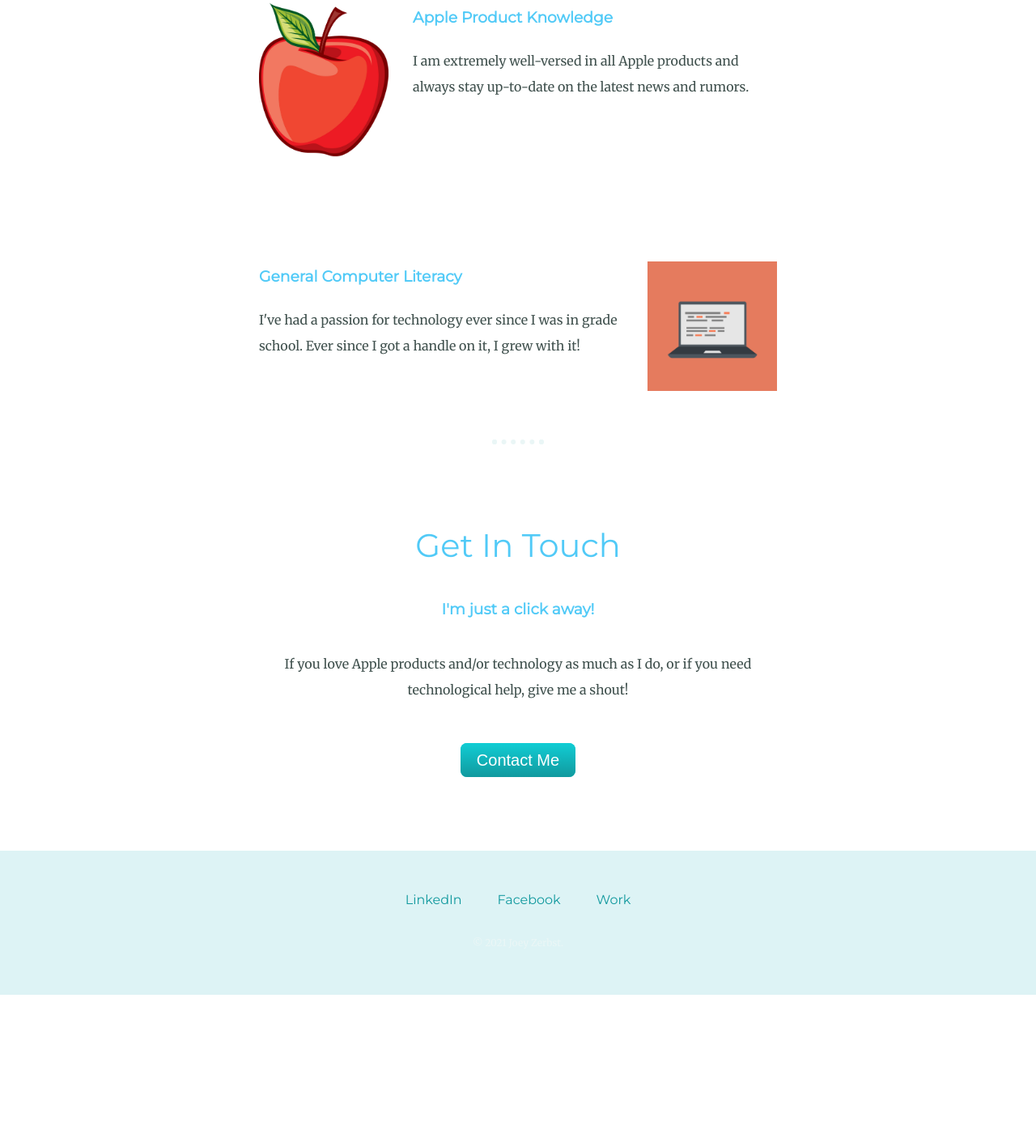
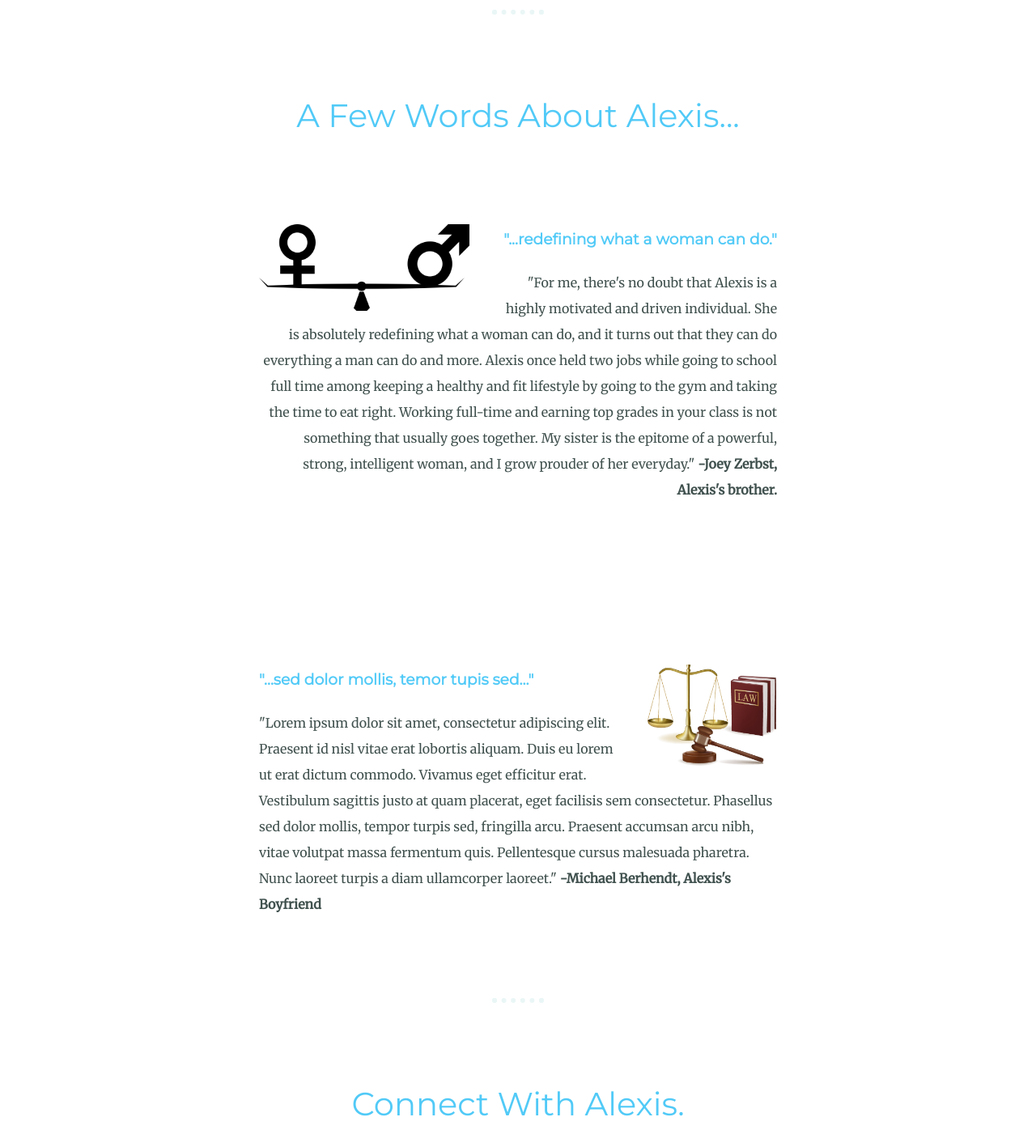
Before and after one commit to jzerbst/azerbst, a plain HTML site: page index.html in a window 1280 px wide. Shown: the part 1317-2718 px from the top of the page at 81% size. Before the commit the page ends 2546 px from the top, so only its background shows below. Drawn offline with Linux system fonts and the light colour scheme.

Commit message:
Add files via upload

```diff
--- a/CSS/styles.css
+++ b/CSS/styles.css
@@ -6,7 +6,7 @@
 }
 
 h1 {
-    margin-top: 0;
+    margin-top: 30px;
     margin-right: auto;
     margin-bottom: 0;
     margin-left: auto;
@@ -39,7 +39,7 @@
 }
 
 a:hover {
-    color: #EAF6F6;
+    color: purple;
 }
 
 .boxTop {
@@ -53,13 +53,14 @@
     border: solid 10px;
 }
 
-.red-apple-vector {
-    width: 25%;
+.equality {
     float: left;
     margin-right: 30px;
+    width: 16.25rem;
+    height: 6.67rem;
 }
 
-.computer {
+.books {
     width: 25%;
     float: right;
     margin-left: 30px;
@@ -75,7 +76,7 @@
     line-height: 2;
 }
 
-.comp-lit {
+.law-stuff {
     margin-top: 200px;
 }
 
@@ -122,7 +123,6 @@
 }
 
 .copyright {
-    color: #EAF6F6;
     font-size: 0.75rem;
     padding-top: 20px;
     padding-bottom: 20px;
@@ -180,3 +180,7 @@
 .profile {
     position: relative;
 }
+
+.joey {
+    text-align: right;
+}
--- a/index.html
+++ b/index.html
@@ -10,6 +10,12 @@
 
     <body>
         <div class="boxTop">
+            <nav>
+              <a href="index.html">About Alexis</a>
+              <a href="skills.html">Skills</a>
+              <a href="work-experience.html">Work Experience</a>
+              <a href="education.html">Education</a>
+            </nav>
             <h1>I'm Alexis.</h1>
             <img class="profile-pic" src="Images/alexis.png" alt="Alexis Zerbst">
             <h2 class="what-am-i">an aspiring lawyer.</h2>
@@ -20,40 +26,60 @@
               <h2>Bio.</h2>
               <p class="intro">
                 Alexis is a bright young woman who graduated from the University of Michigan in 2021
-                and is currently a student at Wayne State University attending law school.
+                and is currently a student at Wayne State University attending law school. She first wanted
+                to become a lawyer after attaining a law clerk position in a good friend's law office. Alexis
+                comes from an extremely eccentric family including two brothers and a set of wonderful parents
+                who support her in all her endeavors. She's won several awards for her achievements and continues
+                to earn high marks in all of her studies.
               </p>
               <img class="wayne-seal" src="Images/wayne-seal.png" alt="Seal of Wayne State University">
             </div>
             <hr>
             <div class="skills">
-              <h2>My Skills.</h2>
+              <h2>A Few Words About Alexis...</h2>
               <div class="skill-row">
-                <img class="red-apple-vector" src="Images/red-apple-vector.png" alt="red-apple-vector">
-                <h3>Apple Product Knowledge</h3>
-                <p>I am extremely well-versed in all Apple products and always stay up-to-date on the latest news and rumors.</p>
+                <img class="equality" src="Images/equality.png" alt="equal-scales">
+                  <div class="joey">
+                    <h3>"...redefining what a woman can do."</h3>
+                    <p>
+                      "For me, there's no doubt that Alexis is a highly motivated and driven individual. She is absolutely
+                      redefining what a woman can do, and it turns out that they can do everything a man can do and more.
+                      Alexis once held two jobs while going to school full time among keeping a healthy and fit lifestyle
+                      by going to the gym and taking the time to eat right. Working full-time and earning top grades in your class
+                      is not something that usually goes together. My sister is the epitome of a powerful, strong, intelligent woman,
+                      and I grow prouder of her everyday." <strong>-Joey Zerbst, Alexis's brother.</strong>
+                    </p>
+                  </div>
               </div>
               <div class="skill-row">
-                <div class="comp-lit">
-                  <img class="computer" src="Images/computer.png" alt="computer">
-                  <h3>General Computer Literacy</h3>
-                  <p>I've had a passion for technology ever since I was in grade school. Ever since I got a handle on it, I grew with it!</p>
+                <div class="law-stuff">
+                  <img class="books" src="Images/law-stuff.jpeg" alt="law-books">
+                  <div class="michael">
+                    <h3>"...sed dolor mollis, temor tupis sed..."</h3>
+                    <p>
+                      "Lorem ipsum dolor sit amet, consectetur adipiscing elit. Praesent id nisl vitae erat lobortis aliquam.
+                      Duis eu lorem ut erat dictum commodo. Vivamus eget efficitur erat. Vestibulum sagittis justo at quam placerat,
+                      eget facilisis sem consectetur. Phasellus sed dolor mollis, tempor turpis sed, fringilla arcu. Praesent accumsan
+                      arcu nibh, vitae volutpat massa fermentum quis. Pellentesque cursus malesuada pharetra. Nunc laoreet turpis a
+                      diam ullamcorper laoreet." <strong>-Michael Berhendt, Alexis's Boyfriend</strong>
+                    </p>
+                  </div>
                 </div>
               </div>
             </div>
             <hr>
             <div class="contact-me">
-              <h2>Get In Touch</h2>
-              <h3>I'm just a click away!</h3>
-              <p class="contact-message">If you love Apple products and/or technology as much as I do, or if you need technological help, give me a shout!</p>
-              <a class="btn" href="mailto:joezerbst@icloud.com">Contact Me</a>
+              <h2>Connect With Alexis.</h2>
+              <h3>Email and social media</h3>
+              <p class="contact-message">If you know Alexis and would like to connect with her, feel free to send her an email!</p>
+              <a class="btn" href="mailto:azerbst29@gmail.com">Send An Email</a>
             </div>
           </div>
 
 
           <div class="bottom-container">
             <a class="footer-link" href="https://www.linkedin.com/in/joseph-zerbst-419b201b9/">LinkedIn</a>
-            <a class="footer-link" href="https://www.facebook.com/profile.php?id=100006168438617">Facebook</a>
-            <a class="footer-link" href="https://www.microcenter.com">Work</a>
+            <a class="footer-link" href="https://www.facebook.com/alexis.zerbst">Facebook</a>
             <p class="copyright">© 2021 Joey Zerbst.</p>
           </div>
     </body>
```
Also changed, not shown: education.html (added, +14 -0 lines), skills.html (added, +14 -0 lines), work-experience.html (added, +14 -0 lines), Images/equality.png (added), Images/law-stuff.jpeg (added).
